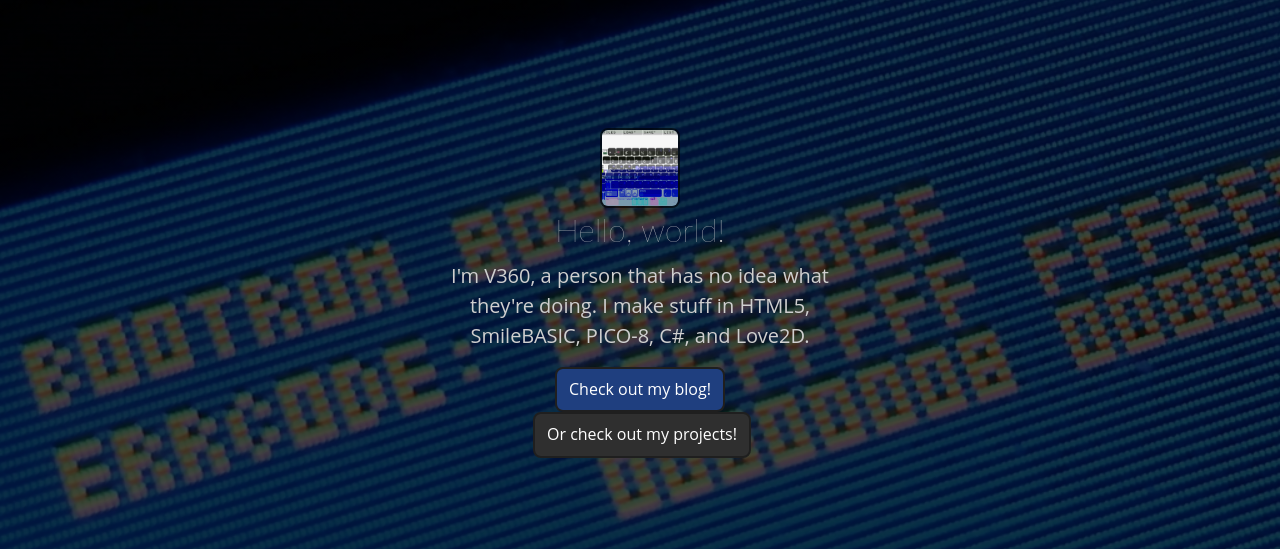
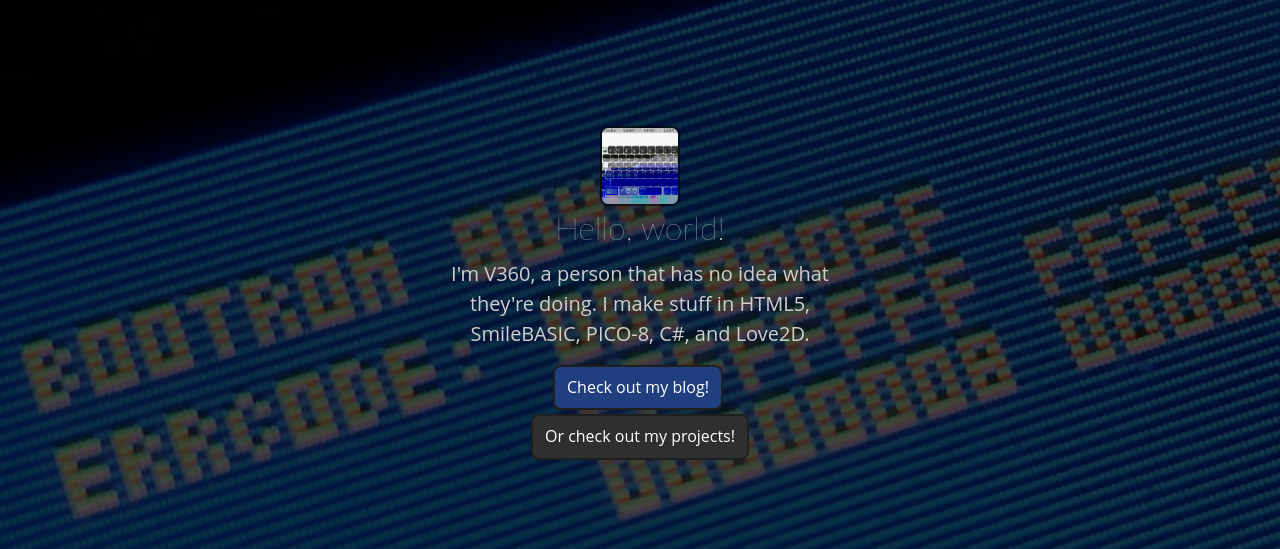
Before and after one commit to TheV360/thev360.github.io, a Jekyll site: the page built from index.html, in a window 1280 px wide. Shown: the part 153-702 px from the top of the page. Built offline with Jekyll 4.4.1, drawn with Linux system fonts in a browser that asks for light colours.

Commit message:
Added pretty theme colors, and fixed button wrapping

```diff
--- a/_includes/headTags.html
+++ b/_includes/headTags.html
@@ -1,5 +1,16 @@
+		<!-- Useful page info -->
 		<meta charset="utf-8" />
-        <meta name="viewport" content="width=device-width" />
+		<meta name="viewport" content="width=device-width" />
+
+		<!-- Resources -->
         <link rel="stylesheet" href="/css/styles.css" />
 		<script src="/js/script.js"></script>
+
+		<!-- Favicon -->
 		<link rel="icon" href="/favicon.png" />
+
+		<!-- Pretty colors -->
+		<meta name="theme-color" content="#000000">
+		<meta name="msapplication-TileColor" content="#000000">
+		<meta name="msapplication-navbutton-color" content="#000000">
+		<meta name="apple-mobile-web-app-status-bar-style" content="#000000">
--- a/css/styles.scss
+++ b/css/styles.scss
@@ -353,8 +353,9 @@
 		content: none;
 	}
 
-	& + & {
-		margin-left: .25rem;
+	&:not(:last-child) {
+		margin-right: .25rem;
+		margin-bottom: .25rem;
 	}
 }
 
```
